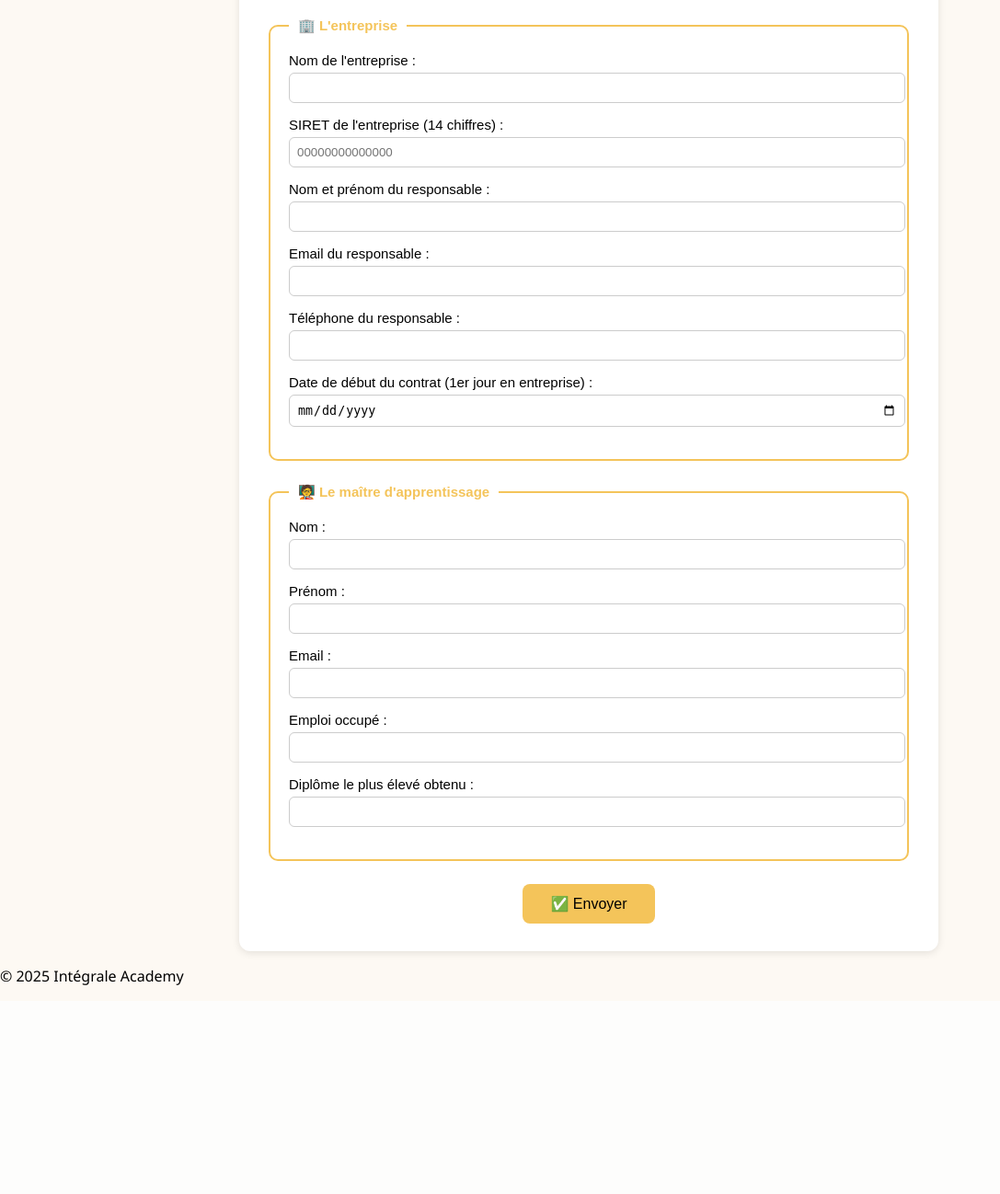
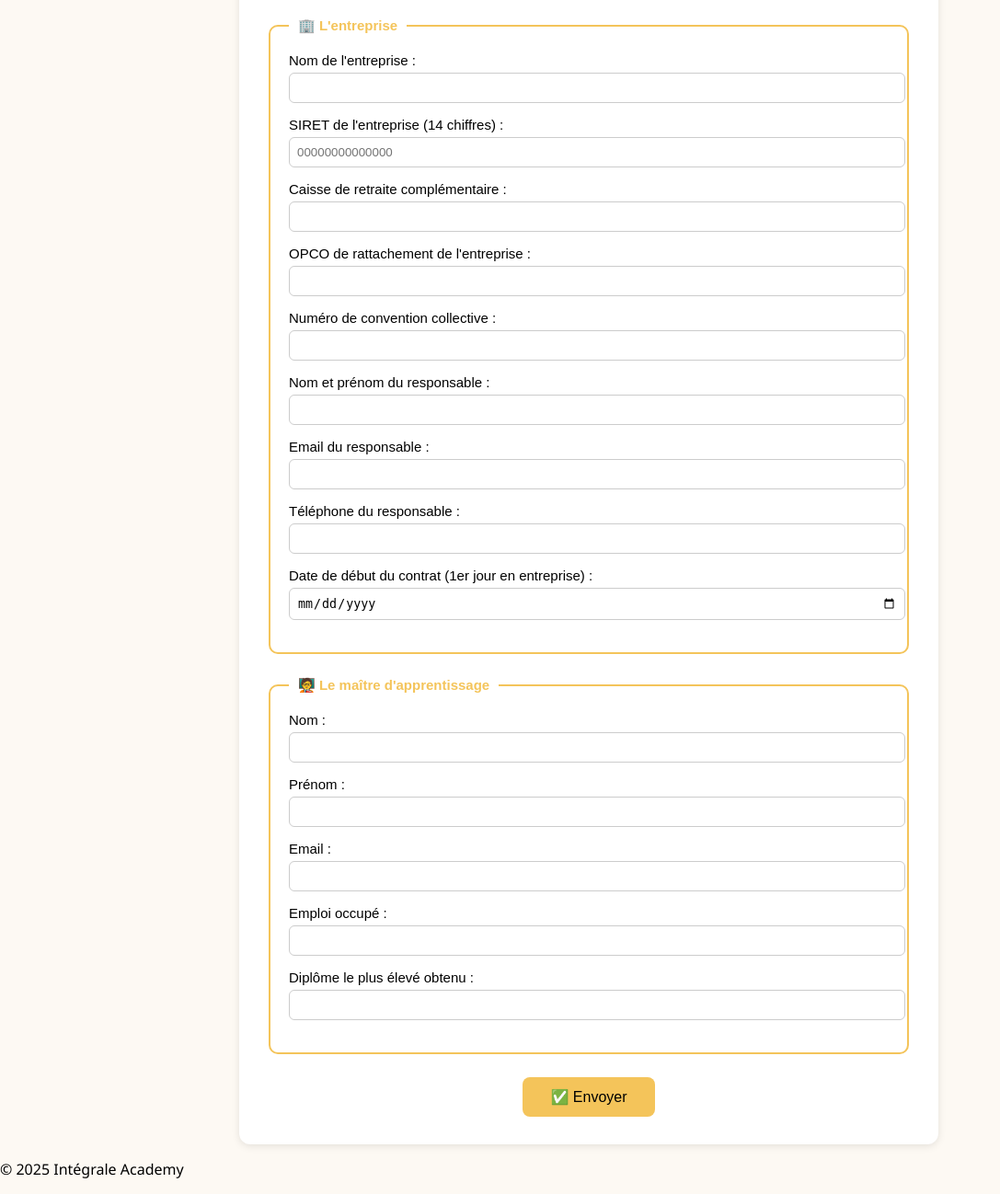
Before and after one commit to integraleacademy/bts, a Flask app: page / in a window 1280 px wide. Shown: the part 758-2056 px from the top of the page at 92% size, without its empty margins (0-1087 px from the left). Before the commit the page ends 1829 px from the top, so only its background shows below. Run offline with Flask 3, Linux system fonts and the light colour scheme; parts of the project's set-up code (start-up, migrations or seed data) failed here and were passed over.

Commit message:
Add company contract fields

```diff
--- a/app.py
+++ b/app.py
@@ -173,6 +173,9 @@ def submit():
         "bts": f.get("bts", "").strip(),
         "entreprise": f.get("entreprise", "").strip(),
         "siret": _digits_only(f.get("siret", "")),
+        "caisse_retraite": f.get("caisse_retraite", "").strip(),
+        "opco": f.get("opco", "").strip(),
+        "numero_convention_collective": f.get("numero_convention_collective", "").strip(),
         "resp_nom": f.get("resp_nom", "").strip(),
         "resp_mail": f.get("resp_mail", "").strip(),
         "resp_tel": f.get("resp_tel", "").strip(),
@@ -449,6 +452,9 @@ def admin_add():
         "bts": f.get("bts", "").strip(),
         "entreprise": f.get("entreprise", "").strip(),
         "siret": _digits_only(f.get("siret", "")),
+        "caisse_retraite": f.get("caisse_retraite", "").strip(),
+        "opco": f.get("opco", "").strip(),
+        "numero_convention_collective": f.get("numero_convention_collective", "").strip(),
         "resp_nom": f.get("resp_nom", "").strip(),
         "resp_mail": f.get("resp_mail", "").strip(),
         "resp_tel": f.get("resp_tel", "").strip(),
@@ -550,6 +556,9 @@ def edit(id):
         contract["bts"] = request.form.get("bts", "").strip()
         contract["entreprise"] = request.form.get("entreprise", "").strip()
         contract["siret"] = _digits_only(request.form.get("siret", ""))
+        contract["caisse_retraite"] = request.form.get("caisse_retraite", "").strip()
+        contract["opco"] = request.form.get("opco", "").strip()
+        contract["numero_convention_collective"] = request.form.get("numero_convention_collective", "").strip()
         contract["resp_nom"] = request.form.get("resp_nom", "").strip()
         contract["resp_mail"] = request.form.get("resp_mail", "").strip()
         contract["resp_tel"] = request.form.get("resp_tel", "").strip()
--- a/templates/edit.html
+++ b/templates/edit.html
@@ -17,6 +17,9 @@
   </label>
   <label>Entreprise*<input name="entreprise" value="{{row.entreprise}}" required></label>
   <label>SIRET*<input name="siret" value="{{row.siret}}" required></label>
+  <label>Caisse de retraite complémentaire*<input name="caisse_retraite" value="{{row.caisse_retraite or ''}}" required></label>
+  <label>OPCO de rattachement de l'entreprise*<input name="opco" value="{{row.opco or ''}}" required></label>
+  <label>Numéro de convention collective*<input name="numero_convention_collective" value="{{row.numero_convention_collective or ''}}" required></label>
   <label>Nom responsable*<input name="resp_nom" value="{{row.resp_nom}}" required></label>
   <label>Email responsable*<input type="email" name="resp_mail" value="{{row.resp_mail}}" required></label>
   <label>Téléphone responsable<input name="resp_tel" value="{{row.resp_tel}}"></label>
--- a/templates/index.html
+++ b/templates/index.html
@@ -66,6 +66,18 @@
                style="width:100%; padding:8px; margin-top:5px; margin-bottom:15px; border-radius:6px; border:1px solid #ccc;">
       </label>
 
+      <label>Caisse de retraite complémentaire :
+        <input name="caisse_retraite" required style="width:100%; padding:8px; margin-top:5px; margin-bottom:15px; border-radius:6px; border:1px solid #ccc;">
+      </label>
+
+      <label>OPCO de rattachement de l'entreprise :
+        <input name="opco" required style="width:100%; padding:8px; margin-top:5px; margin-bottom:15px; border-radius:6px; border:1px solid #ccc;">
+      </label>
+
+      <label>Numéro de convention collective :
+        <input name="numero_convention_collective" required style="width:100%; padding:8px; margin-top:5px; margin-bottom:15px; border-radius:6px; border:1px solid #ccc;">
+      </label>
+
       <label>Nom et prénom du responsable :
         <input name="resp_nom" required style="width:100%; padding:8px; margin-top:5px; margin-bottom:15px; border-radius:6px; border:1px solid #ccc;">
       </label>
```
Also changed, not shown: templates/fiche.html (+12 -0 lines).
